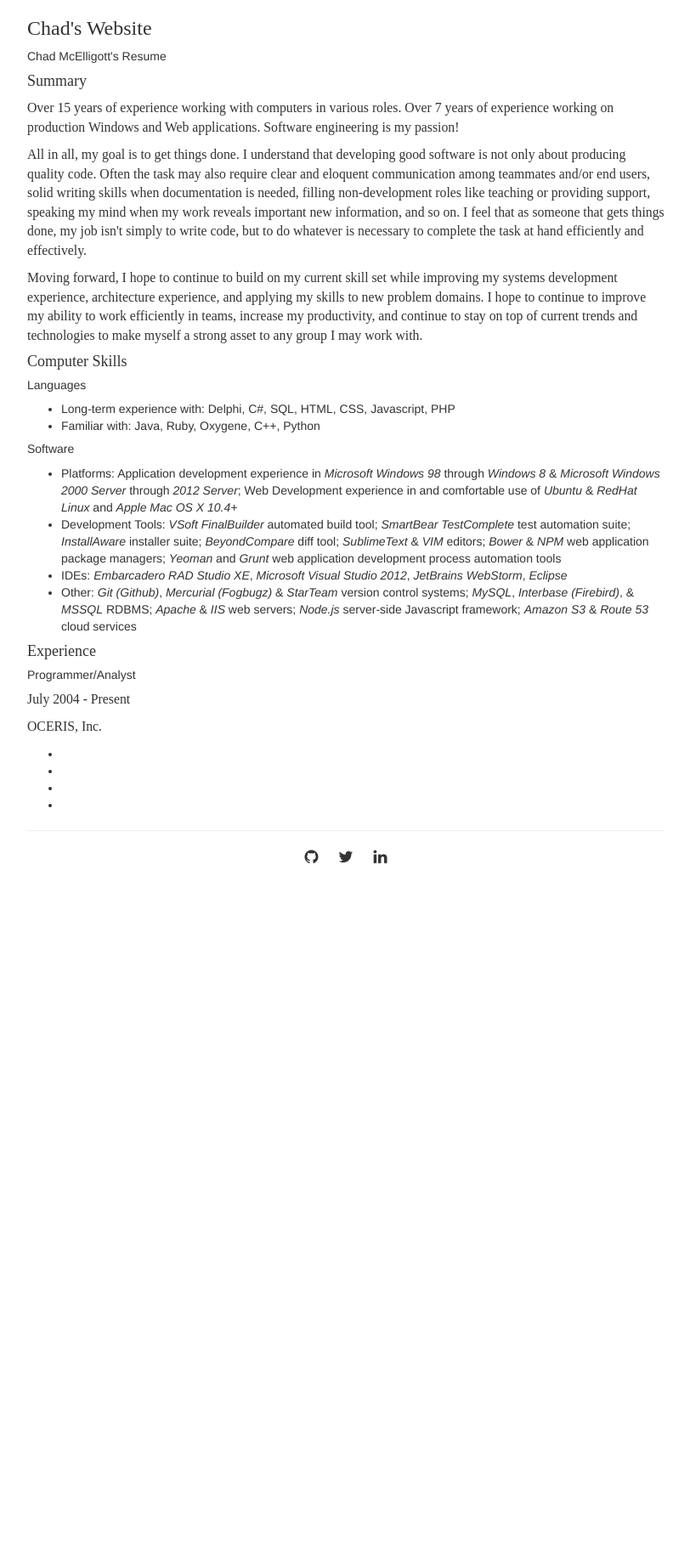
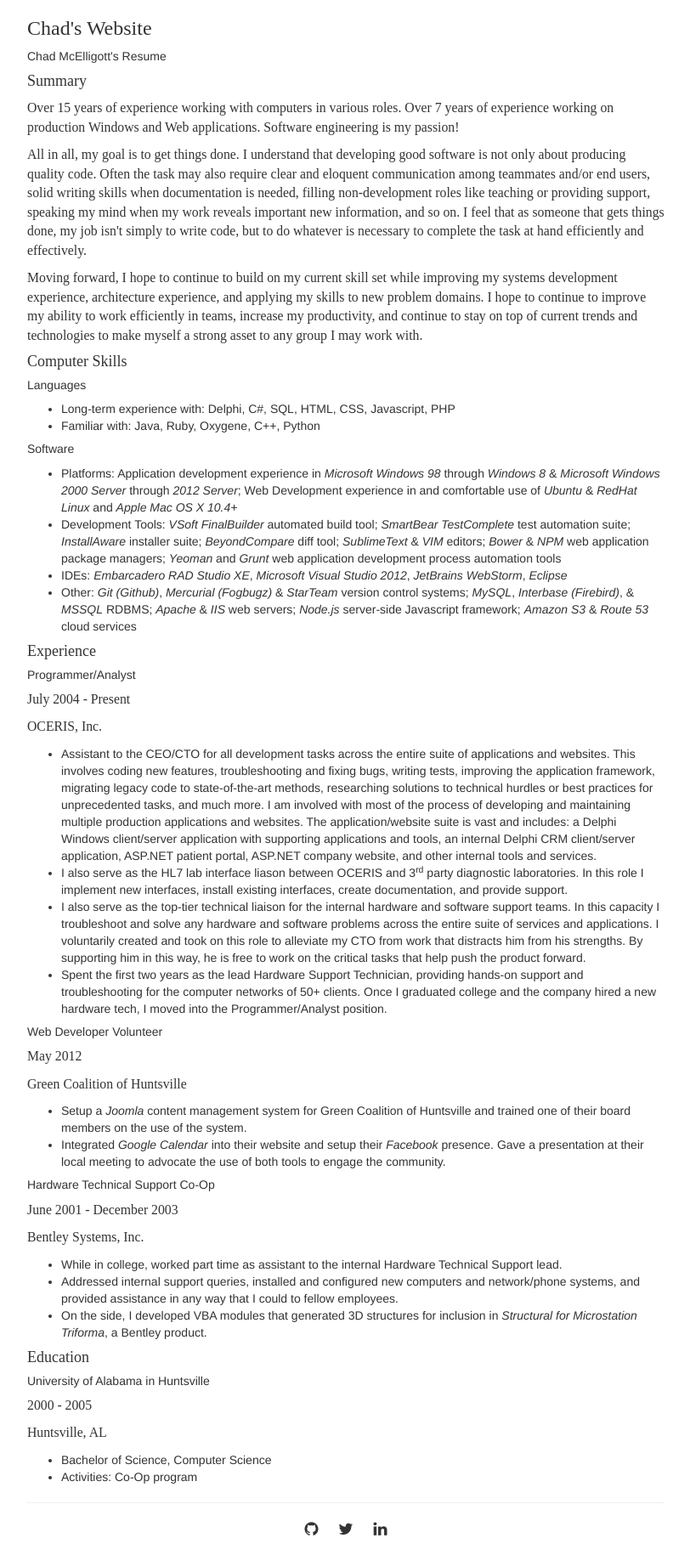
Before and after one commit to chadxz/chadmcelligott.com, a Jekyll site: the page built from resume.html, in a window 1280 px wide. Shown: the whole page at 85% size, without its empty margins (233-1045 px from the left). Built offline with Jekyll 4.4.1, drawn with Linux system fonts in a browser that asks for light colours; nearby versions of some CDN libraries; some web fonts are replaced; Markdown is read by kramdown in place of the engine named in the settings; before the commit the page ends 1039 px from its top, so only the background shows below that.

Commit message:
finished resume content

```diff
--- a/resume.html
+++ b/resume.html
@@ -23,12 +23,35 @@ layout: default
     </ul>
     <h4>Experience</h4>
     <h5>Programmer/Analyst</h5>
-    <p class="employment-timeframe">July 2004 - Present</p>
-    <p class="employer">OCERIS, Inc.</p>
+    <p class="timeframe">July 2004 - Present</p>
+    <p class="location">OCERIS, Inc.</p>
     <ul>
-        <li></li>
-        <li></li>
-        <li></li>
-        <li></li>
+        <li>Assistant to the CEO/CTO for all development tasks across the entire suite of applications and websites. This involves coding new features, troubleshooting and fixing bugs, writing tests, improving the application framework, migrating legacy code to state-of-the-art methods, researching solutions to technical hurdles or best practices for unprecedented tasks, and much more. I am involved with most of the process of developing and maintaining multiple production applications and websites. The application/website suite is vast and includes: a Delphi Windows client/server application with supporting applications and tools, an internal Delphi CRM client/server application, ASP.NET patient portal, ASP.NET company website, and other internal tools and services.</li>
+        <li>I also serve as the HL7 lab interface liason between OCERIS and 3<sup>rd</sup> party diagnostic laboratories. In this role I implement new interfaces, install existing interfaces, create documentation, and provide support.</li>
+        <li>I also serve as the top-tier technical liaison for the internal hardware and software support teams. In this capacity I troubleshoot and solve any hardware and software problems across the entire suite of services and applications. I voluntarily created and took on this role to alleviate my CTO from work that distracts him from his strengths. By supporting him in this way, he is free to work on the critical tasks that help push the product forward.</li>
+        <li>Spent the first two years as the lead Hardware Support Technician, providing hands-on support and troubleshooting for the computer networks of 50+ clients. Once I graduated college and the company hired a new hardware tech, I moved into the Programmer/Analyst position.</li>
+    </ul>
+    <h5>Web Developer Volunteer</h5>
+    <p class="timeframe">May 2012</p>
+    <p class="location">Green Coalition of Huntsville</p>
+    <ul>
+        <li>Setup a <em>Joomla</em> content management system for Green Coalition of Huntsville and trained one of their board members on the use of the system.</li>
+        <li>Integrated <em>Google Calendar</em> into their website and setup their <em>Facebook</em> presence. Gave a presentation at their local meeting to advocate the use of both tools to engage the community.</li>
+    </ul>
+    <h5>Hardware Technical Support Co-Op</h5>
+    <p class="timeframe">June 2001 - December 2003</p>
+    <p class="location">Bentley Systems, Inc.</p>
+    <ul>
+        <li>While in college, worked part time as assistant to the internal Hardware Technical Support lead.</li>
+        <li>Addressed internal support queries, installed and configured new computers and network/phone systems, and provided assistance in any way that I could to fellow employees.</li>
+        <li>On the side, I developed VBA modules that generated 3D structures for inclusion in <em>Structural for Microstation Triforma</em>, a Bentley product.</li>
+    </ul>
+    <h4>Education</h4>
+    <h5>University of Alabama in Huntsville</h5>
+    <p class="timeframe">2000 - 2005</p>
+    <p class="location">Huntsville, AL</p>
+    <ul>
+        <li>Bachelor of Science, Computer Science</li>
+        <li>Activities: Co-Op program</li>
     </ul>
 </article>
```
